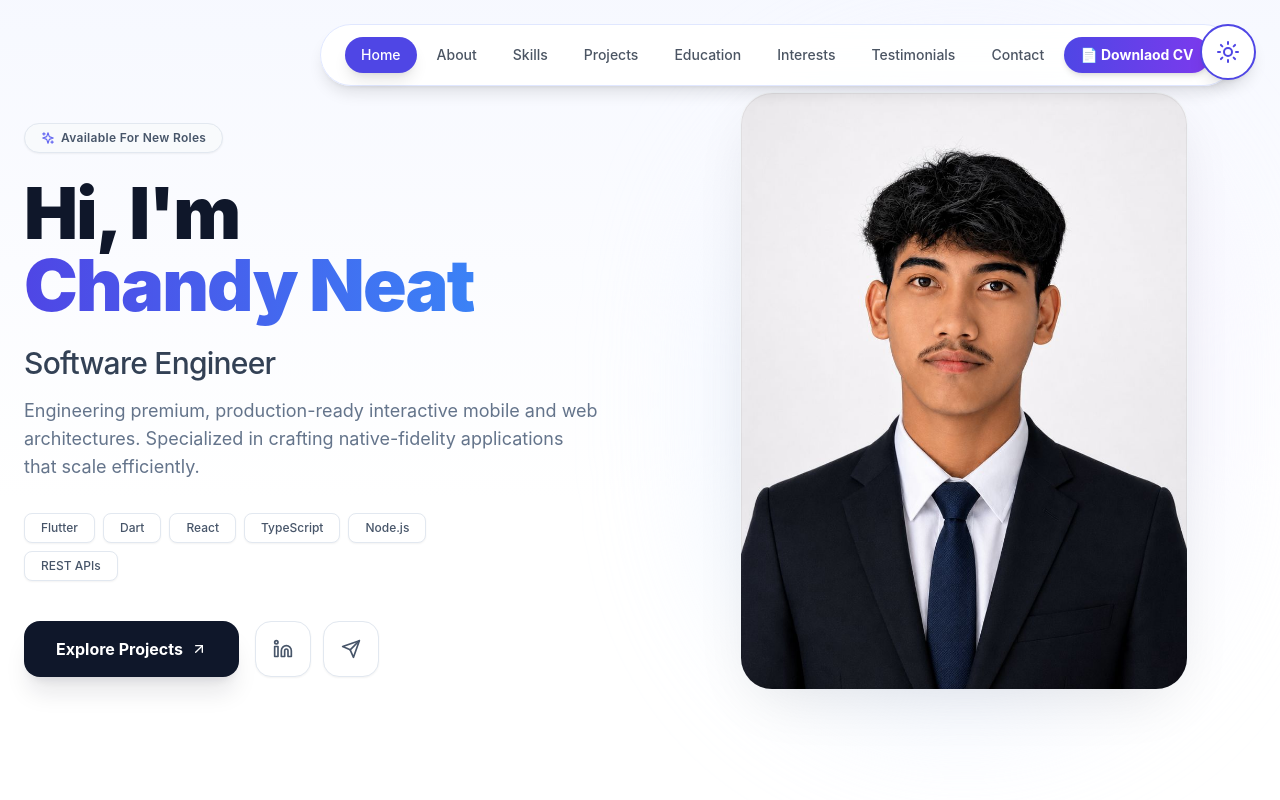
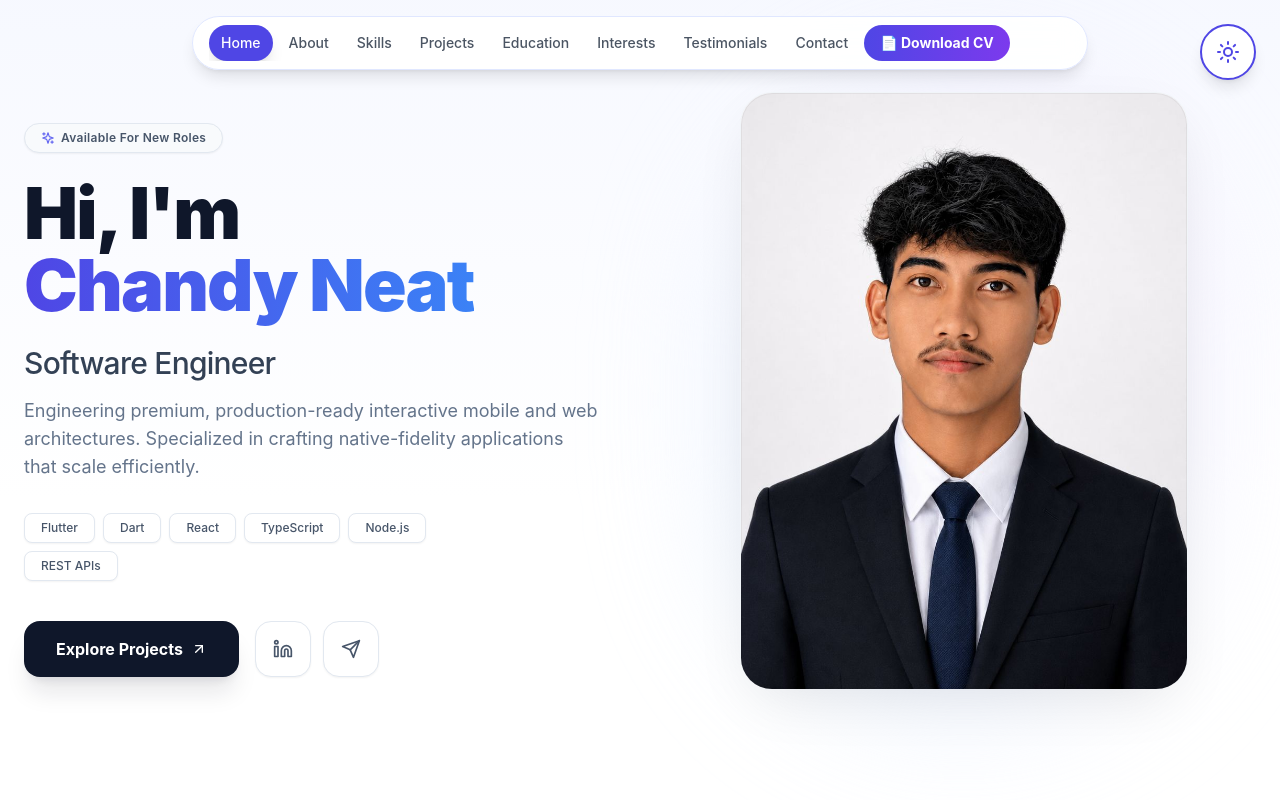
Before and after one commit to Dyy-Coding/chandyneatPortfolio, a React (Vite) app: page / in a window 1280 px wide. Shown: the top 800 px of the page. Built offline with nearby package versions, Linux system fonts and the light colour scheme.

Commit message:
add responisive to navigation

```diff
--- a/src/components/Navigation.tsx
+++ b/src/components/Navigation.tsx
@@ -1,40 +1,54 @@
 import React, { useState, useEffect } from 'react';
-import { motion } from 'framer-motion';
+import { motion, AnimatePresence } from 'framer-motion';
 
 interface NavItemProps {
-  section: {
-    id: string;
-    label: string;
-  };
+  section: { id: string; label: string };
   active: boolean;
   onClick: (id: string) => void;
+  onClose?: () => void;
 }
 
-const NavItem: React.FC<NavItemProps> = ({ section, active, onClick }) => {
+const HamburgerIcon: React.FC = () => (
+  <svg className="w-5 h-5" fill="none" stroke="currentColor" strokeWidth={2} viewBox="0 0 24 24" aria-hidden="true">
+    <line x1="4" y1="6" x2="20" y2="6" strokeLinecap="round" />
+    <line x1="4" y1="12" x2="20" y2="12" strokeLinecap="round" />
+    <line x1="4" y1="18" x2="20" y2="18" strokeLinecap="round" />
+  </svg>
+);
+
+const CloseIcon: React.FC = () => (
+  <svg className="w-5 h-5" fill="none" stroke="currentColor" strokeWidth={2} viewBox="0 0 24 24" aria-hidden="true">
+    <line x1="6" y1="18" x2="18" y2="6" strokeLinecap="round" />
+    <line x1="6" y1="6" x2="18" y2="18" strokeLinecap="round" />
+  </svg>
+);
+
+const NavItem: React.FC<NavItemProps> = ({ section, active, onClick, onClose }) => {
   if (section.id === 'download') {
     return (
-      <li className="flex items-center">
-        <motion.a
+      <li className="shrink-0">
+        <a
           href="/ChandyNeat_CV.pdf"
           download
           target="_blank"
           rel="noopener noreferrer"
-          whileHover={{ scale: 1.05 }}
-          whileTap={{ scale: 0.95 }}
-          className="px-4 py-2 text-sm font-bold text-white bg-gradient-to-r from-indigo-600 to-violet-600 shadow-md rounded-full transition-all duration-300 flex items-center justify-center h-full"
-          style={{ minHeight: '36px' }} // to roughly match button height
+          onClick={() => onClose?.()}
+          className="block px-4 py-2 text-sm font-bold text-white bg-gradient-to-r from-indigo-600 to-violet-600 rounded-full text-center whitespace-nowrap"
         >
-          📄 {section.label}
-        </motion.a>
+          {String.fromCodePoint(0x1F4C4)} {section.label}
+        </a>
       </li>
     );
   }
 
   return (
-    <li className="flex items-center">
+    <li className="shrink-0">
       <button
-        onClick={() => onClick(section.id)}
-        className={`px-4 py-2 rounded-full text-sm font-medium transition-all duration-300 ${
+        onClick={() => {
+          onClick(section.id);
+          onClose?.();
+        }}
+        className={`px-3 py-2 rounded-full text-sm font-medium transition-all duration-300 whitespace-nowrap ${
           active
             ? 'bg-indigo-600 text-white shadow-lg'
             : 'text-gray-600 dark:text-gray-300 hover:text-indigo-600 dark:hover:text-indigo-400 hover:bg-indigo-50 dark:hover:bg-indigo-950/20'
@@ -48,6 +62,7 @@ const NavItem: React.FC<NavItemProps> = ({ section, active, onClick }) => {
 
 const Navigation: React.FC = () => {
   const [activeSection, setActiveSection] = useState('home');
+  const [menuOpen, setMenuOpen] = useState(false);
 
   const sections = [
     { id: 'home', label: 'Home' },
@@ -58,44 +73,52 @@ const Navigation: React.FC = () => {
     { id: 'interests', label: 'Interests' },
     { id: 'testimonials', label: 'Testimonials' },
     { id: 'contact', label: 'Contact' },
-    { id: 'download', label: 'Downlaod CV' },
+    { id: 'download', label: 'Download CV' },
   ];
 
   useEffect(() => {
     const handleScroll = () => {
-      const sections = document.querySelectorAll('section[id]');
+      const sectionEls = document.querySelectorAll('section[id]');
       const scrollPosition = window.scrollY + 100;
-
-      sections.forEach((section) => {
-        const element = section as HTMLElement;
-        const offsetTop = element.offsetTop;
-        const offsetHeight = element.offsetHeight;
-
-        if (scrollPosition >= offsetTop && scrollPosition < offsetTop + offsetHeight) {
-          setActiveSection(element.id);
+      sectionEls.forEach((section) => {
+        const el = section as HTMLElement;
+        if (
+          scrollPosition >= el.offsetTop &&
+          scrollPosition < el.offsetTop + el.offsetHeight
+        ) {
+          setActiveSection(el.id);
         }
       });
     };
-
     window.addEventListener('scroll', handleScroll);
     return () => window.removeEventListener('scroll', handleScroll);
   }, []);
 
+  useEffect(() => {
+    if (!menuOpen) return;
+    const handler = (e: MouseEvent) => {
+      const target = e.target as HTMLElement;
+      if (!target.closest('#main-nav')) setMenuOpen(false);
+    };
+    document.addEventListener('mousedown', handler);
+    return () => document.removeEventListener('mousedown', handler);
+  }, [menuOpen]);
+
   const scrollToSection = (sectionId: string) => {
-    const element = document.getElementById(sectionId);
-    if (element) {
-      element.scrollIntoView({ behavior: 'smooth' });
-    }
+    document.getElementById(sectionId)?.scrollIntoView({ behavior: 'smooth' });
   };
 
   return (
     <motion.nav
-      className="fixed top-6 left-1/4 transform -translate-x-1/2 z-40 bg-white/90 dark:bg-gray-800/90 backdrop-blur-md rounded-full px-6 py-3 shadow-lg border border-indigo-100 dark:border-indigo-950"
+      id="main-nav"
+      className="fixed top-4 inset-x-4 z-40 mx-auto max-w-4xl"
       initial={{ opacity: 0, y: -20 }}
       animate={{ opacity: 1, y: 0 }}
       transition={{ delay: 0.3 }}
     >
-      <ul className="flex space-x-1">
+      {/* ── Desktop / large tablet — lg and up ── */}
+      <div className="hidden lg:block bg-white/90 dark:bg-gray-800/90 backdrop-blur-md rounded-full px-4 py-2 shadow-lg border border-indigo-100 dark:border-indigo-950">
+        <ul className="flex items-center gap-1 overflow-x-auto scrollbar-none">
           {sections.map((section) => (
             <NavItem
               key={section.id}
@@ -105,6 +128,47 @@ const Navigation: React.FC = () => {
             />
           ))}
         </ul>
+      </div>
+
+      {/* ── Mobile / tablet — below lg ── */}
+      <div className="lg:hidden bg-white/90 dark:bg-gray-800/90 backdrop-blur-md rounded-2xl px-4 py-3 shadow-lg border border-indigo-100 dark:border-indigo-950 flex items-center justify-between">
+        <span className="text-sm font-semibold text-indigo-600 dark:text-indigo-400">
+          {sections.find((s) => s.id === activeSection)?.label ?? 'Menu'}
+        </span>
+        <button
+          onClick={() => setMenuOpen((o) => !o)}
+          aria-label="Toggle navigation menu"
+          aria-expanded={menuOpen}
+          className="p-1.5 rounded-lg text-gray-600 dark:text-gray-300 hover:bg-indigo-50 dark:hover:bg-indigo-950/30 transition-colors"
+        >
+          {menuOpen ? <CloseIcon /> : <HamburgerIcon />}
+        </button>
+      </div>
+
+      {/* ── Mobile dropdown ── */}
+      <AnimatePresence>
+        {menuOpen && (
+          <motion.div
+            initial={{ opacity: 0, y: -8, scale: 0.97 }}
+            animate={{ opacity: 1, y: 0, scale: 1 }}
+            exit={{ opacity: 0, y: -8, scale: 0.97 }}
+            transition={{ duration: 0.18 }}
+            className="lg:hidden mt-2 bg-white/95 dark:bg-gray-800/95 backdrop-blur-md rounded-2xl shadow-xl border border-indigo-100 dark:border-indigo-950 overflow-hidden"
+          >
+            <ul className="p-2 grid grid-cols-2 gap-1">
+              {sections.map((section) => (
+                <NavItem
+                  key={section.id}
+                  section={section}
+                  active={activeSection === section.id}
+                  onClick={scrollToSection}
+                  onClose={() => setMenuOpen(false)}
+                />
+              ))}
+            </ul>
+          </motion.div>
+        )}
+      </AnimatePresence>
     </motion.nav>
   );
 };
--- a/src/components/sections/TestimonialsSection.tsx
+++ b/src/components/sections/TestimonialsSection.tsx
@@ -54,11 +54,7 @@ const TestimonialsSection: React.FC = () => {
           animate={isInView ? { opacity: 1, y: 0 } : {}}
           transition={{ duration: 0.8 }}
         >
-          <div className="inline-flex items-center gap-2 mb-4">
-            <span className="flex items-center gap-1.5 px-4 py-1.5 bg-indigo-50/80 dark:bg-indigo-950/40 border border-indigo-200/60 dark:border-indigo-800/60 text-indigo-700 dark:text-indigo-400 rounded-full text-xs font-bold tracking-wide backdrop-blur-sm shadow-sm">
-              <Sparkles className="w-3.5 h-3.5" /> Endorsements
-            </span>
-          </div>
+
           <h2 className="text-4xl md:text-5xl font-black text-gray-900 dark:text-white mb-4 tracking-tight">
             Trusted By <span className="bg-gradient-to-r from-indigo-600 to-purple-600 dark:from-indigo-400 dark:to-purple-400 bg-clip-text text-transparent">Mentors</span>
           </h2>
```
Lines whose indentation alone changed are shown as unchanged.
